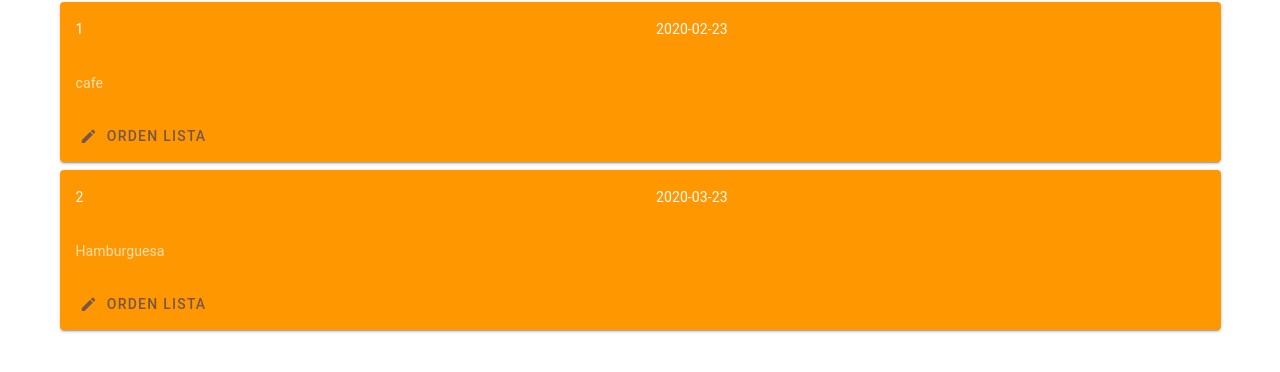
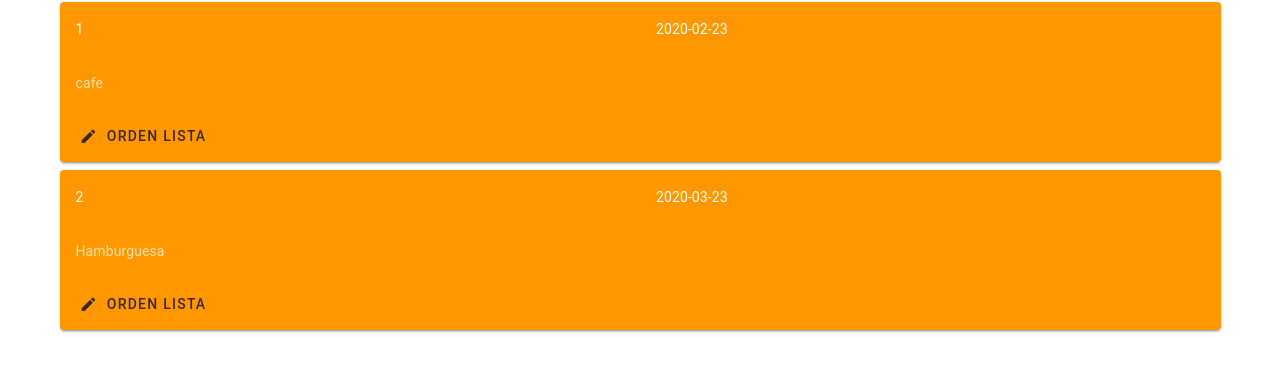
Before and after one commit to rafieltq/Gold_cyber_cafe_app, a Vue app in the folder goldcybercafe_app/: page /ordenes in a window 1280 px wide. Shown: the part 146-518 px from the top of the page. Built offline with nearby package versions, Linux system fonts and the light colour scheme; a small style sheet from the web is missing.

Commit message:
Arrglando colores

```diff
--- a/goldcybercafe_app/src/views/Ordenes.vue
+++ b/goldcybercafe_app/src/views/Ordenes.vue
@@ -29,7 +29,7 @@
 
 
                       <v-card-actions>
-                          <v-btn color="brown accent-4" text><v-icon left>mdi-pencil</v-icon> Orden Lista</v-btn>
+                          <v-btn color="brown darken-4" text><v-icon left>mdi-pencil</v-icon> Orden Lista</v-btn>
                       </v-card-actions>
 
                     </v-card>
--- a/goldcybercafe_app/src/views/Productos.vue
+++ b/goldcybercafe_app/src/views/Productos.vue
@@ -30,7 +30,7 @@ export default {
   methods: {
     saveProducts() {
       const options = {
-        headers: { "Content-type": "application/json" },
+        headers: { "Content-Type": "application/json" },
         rejectUnauthorized: false
       };
 
@@ -42,7 +42,7 @@ export default {
 
       axios
         .post(
-          "http://gibucket.a2hosted.com/gold_cyber_cafe_api/productos/productos",
+          "http://localhost/gold_cyber_cafe_api/productos/productos",
           data,
           options
         )
```
Also changed, not shown: 1 other file (tests, documents, lock files or other folders).
